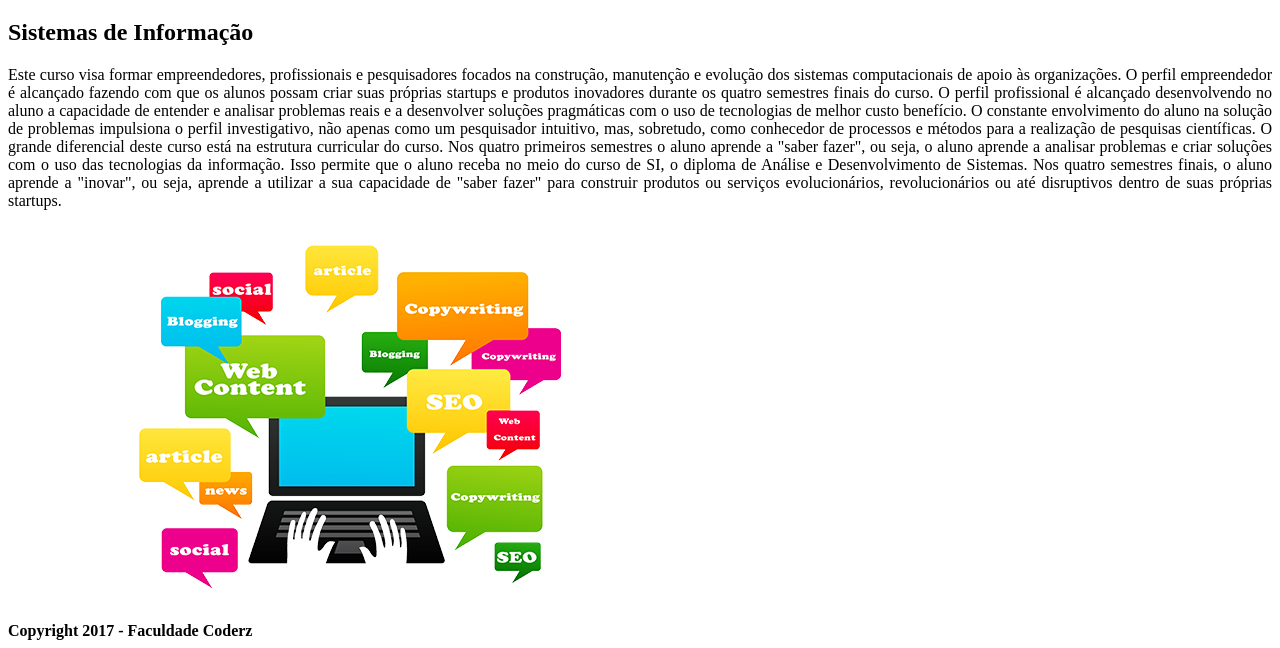
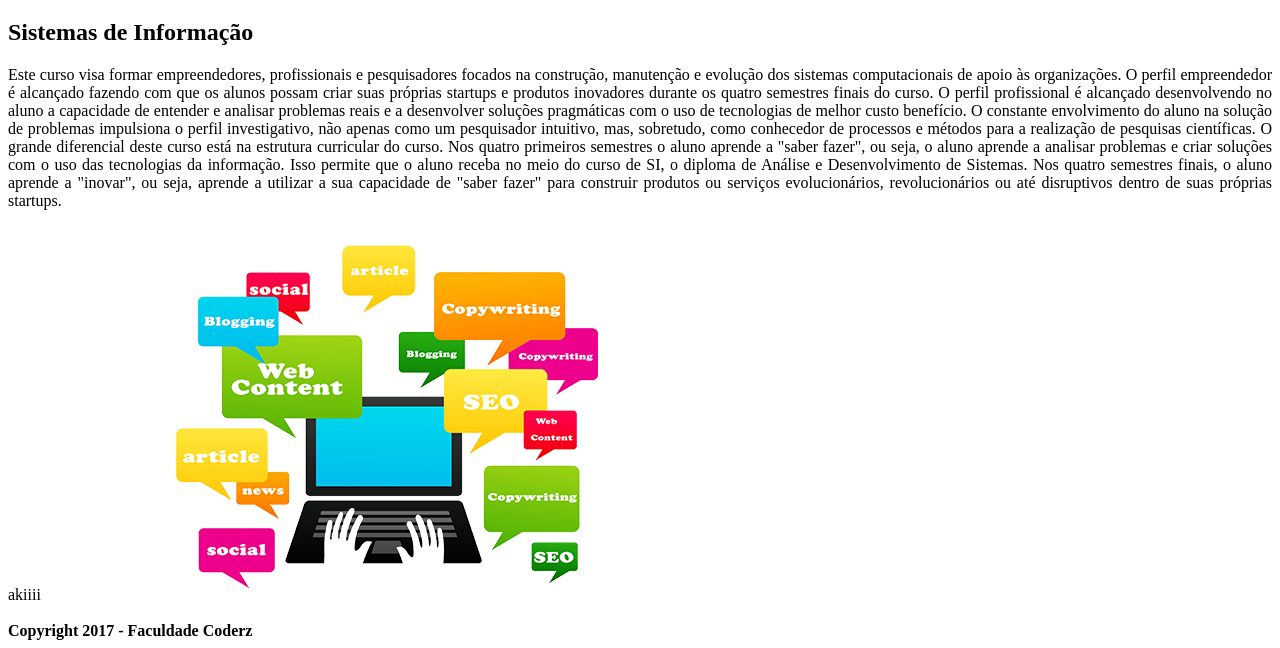
Before and after one commit to Gabrieu117/lbonavina.github.io, a plain HTML site: page detalhamento_de_curso_si.html in a window 1280 px wide. Shown: the part 286-934 px from the top of the page. Drawn offline with Linux system fonts and the light colour scheme.

Commit message:
Update detalhamento_de_curso_si.html

```diff
--- a/detalhamento_de_curso_si.html
+++ b/detalhamento_de_curso_si.html
@@ -29,6 +29,7 @@ O constante envolvimento do aluno na solução de problemas impulsiona o perfil
 
 O grande diferencial deste curso está na estrutura curricular do curso. Nos quatro primeiros semestres o aluno aprende a "saber fazer", ou seja, o aluno aprende a analisar problemas e criar soluções com o uso das tecnologias da informação. Isso permite que o aluno receba no meio do curso de SI, o diploma de Análise e Desenvolvimento de Sistemas. Nos quatro semestres finais, o aluno aprende a "inovar", ou seja, aprende a utilizar a sua capacidade de "saber fazer" para construir produtos ou serviços evolucionários, revolucionários ou até disruptivos dentro de suas próprias startups.</p>
 
+	akiiii
 <img src="img/learn.png" alt="Aprenda na coderz">
 
 <br><br>
```
